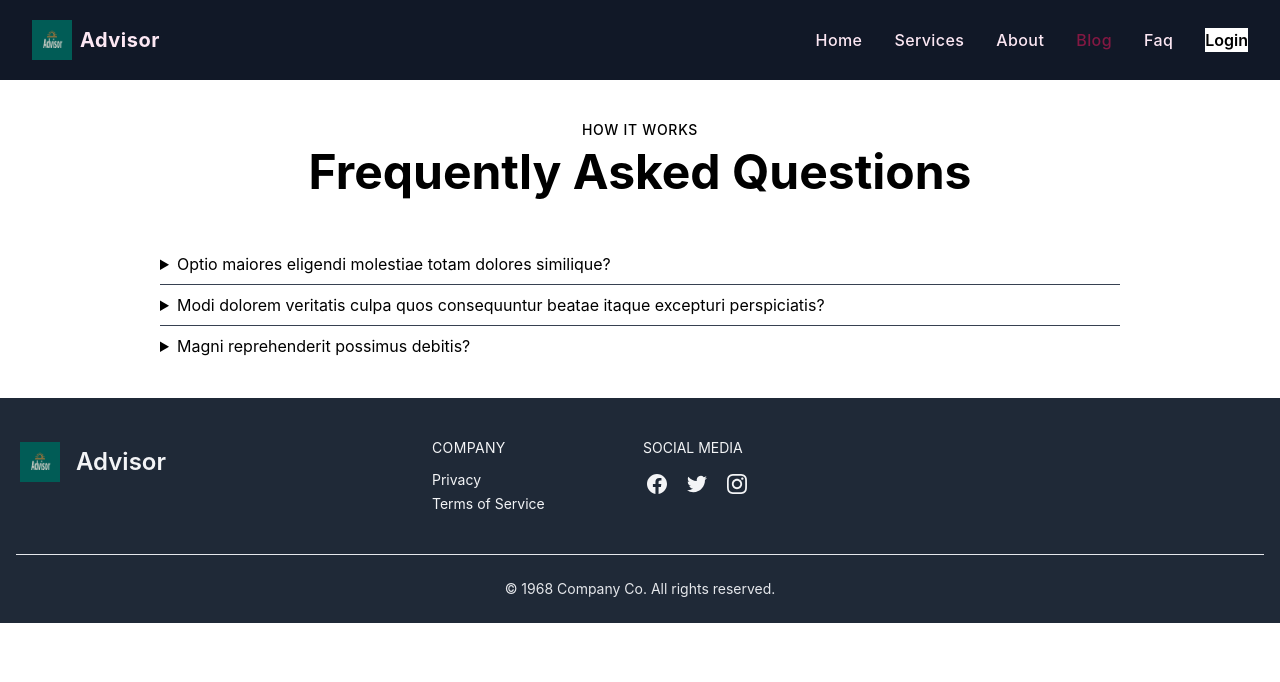
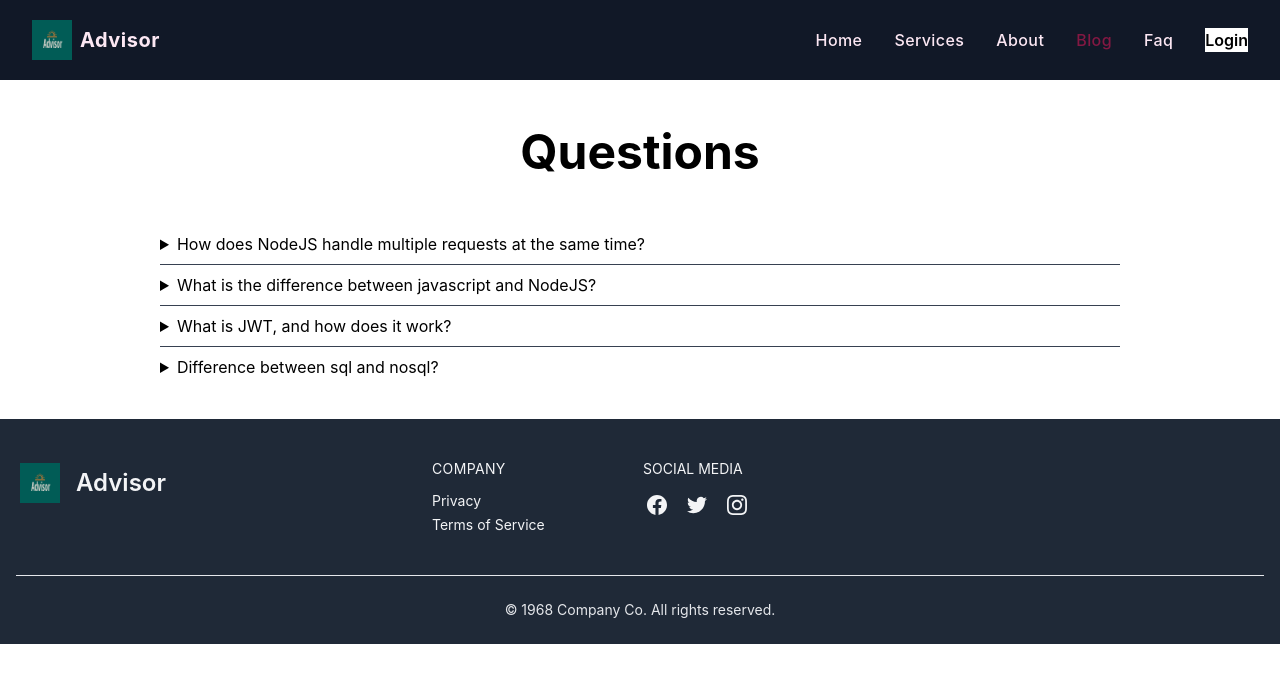
Before and after one commit to smtariqulislam/service-client-site, a React (Create React App) app: page /blog in a window 1280 px wide. Shown: the top 682 px of the page. Built offline with nearby package versions, Linux system fonts and the light colour scheme; no server answers.

Commit message:
Blog section

```diff
--- a/src/components/Blog/Blog.js
+++ b/src/components/Blog/Blog.js
@@ -4,53 +4,62 @@ const Blog = () => {
     return (
       <section className="dark:bg-gray-800 dark:text-gray-100">
         <div className="container flex flex-col justify-center p-4 mx-auto md:p-8">
-          <p className="p-2 text-sm font-medium tracking-wider text-center uppercase">
-            How it works
-          </p>
+          <p className="p-2 text-sm font-medium tracking-wider text-center uppercase"></p>
           <h2 className="mb-12 text-4xl font-bold leading-none text-center sm:text-5xl">
-            Frequently Asked Questions
+            Questions
           </h2>
           <div className="flex flex-col divide-y sm:px-8 lg:px-12 xl:px-32 divide-gray-700">
             <details>
               <summary className="py-2 outline-none cursor-pointer focus:underline">
-                Optio maiores eligendi molestiae totam dolores similique?
+                How does NodeJS handle multiple requests at the same time?
               </summary>
               <div className="px-4 pb-4">
                 <p>
-                  Lorem ipsum dolor sit amet consectetur adipisicing elit. Unde
-                  neque in fugiat magni, quas animi enim veritatis deleniti ex.
-                  Impedit.
+                  NodeJS receives multiple client requests and places them into
+                  EventQueue. NodeJS is built with the concept of event-driven
+                  architecture. NodeJS has its own EventLoop which is an
+                  infinite loop that receives requests and processes them.
                 </p>
               </div>
             </details>
             <details>
               <summary className="py-2 outline-none cursor-pointer focus:underline">
-                Modi dolorem veritatis culpa quos consequuntur beatae itaque
-                excepturi perspiciatis?
+                What is the difference between javascript and NodeJS?
               </summary>
               <div className="px-4 pb-4">
                 <p>
-                  Lorem ipsum dolor sit amet consectetur adipisicing elit. Est
-                  aspernatur quae, eos explicabo odit minima libero veniam
-                  similique quibusdam doloribus facilis ipsa accusantium vel
-                  maiores corrupti! Libero voluptate a doloribus?
+                  JavaScript is a simple programming language that can be used
+                  with any browser that has the JavaScript Engine installed.
+                  Node. js, on the other hand, is an interpreter or execution
+                  environment for the JavaScript programming language.
                 </p>
               </div>
             </details>
             <details>
               <summary className="py-2 outline-none cursor-pointer focus:underline">
-                Magni reprehenderit possimus debitis?
+                What is JWT, and how does it work?
               </summary>
               <div className="px-4 pb-4 space-y-2">
                 <p>
-                  Lorem ipsum dolor sit amet consectetur adipisicing elit. Ut
-                  voluptates aspernatur dolores in consequatur doloremque
-                  inventore reprehenderit, consequuntur perspiciatis architecto.
+                  JSON Web Token (JWT) is an open standard (RFC 7519) for
+                  securely transmitting information between parties as JSON
+                  object. It is compact, readable and digitally signed using a
+                  private key/ or a public key pair by the Identity
+                  Provider(IdP).
                 </p>
+              </div>
+            </details>
+            <details>
+              <summary className="py-2 outline-none cursor-pointer focus:underline">
+                Difference between sql and nosql?
+              </summary>
+              <div className="px-4 pb-4 space-y-2">
                 <p>
-                  Sed consectetur quod tenetur! Voluptatibus culpa incidunt
-                  veritatis velit quasi cupiditate unde eaque! Iure,
-                  voluptatibus autem eaque unde possimus quae.
+                  SQL is the programming language used to interface with
+                  relational databases. (Relational databases model data as
+                  records in rows and tables with logical links between them).
+                  NoSQL is a class of DBMs that are non-relational and generally
+                  do not use SQL.
                 </p>
               </div>
             </details>
```
